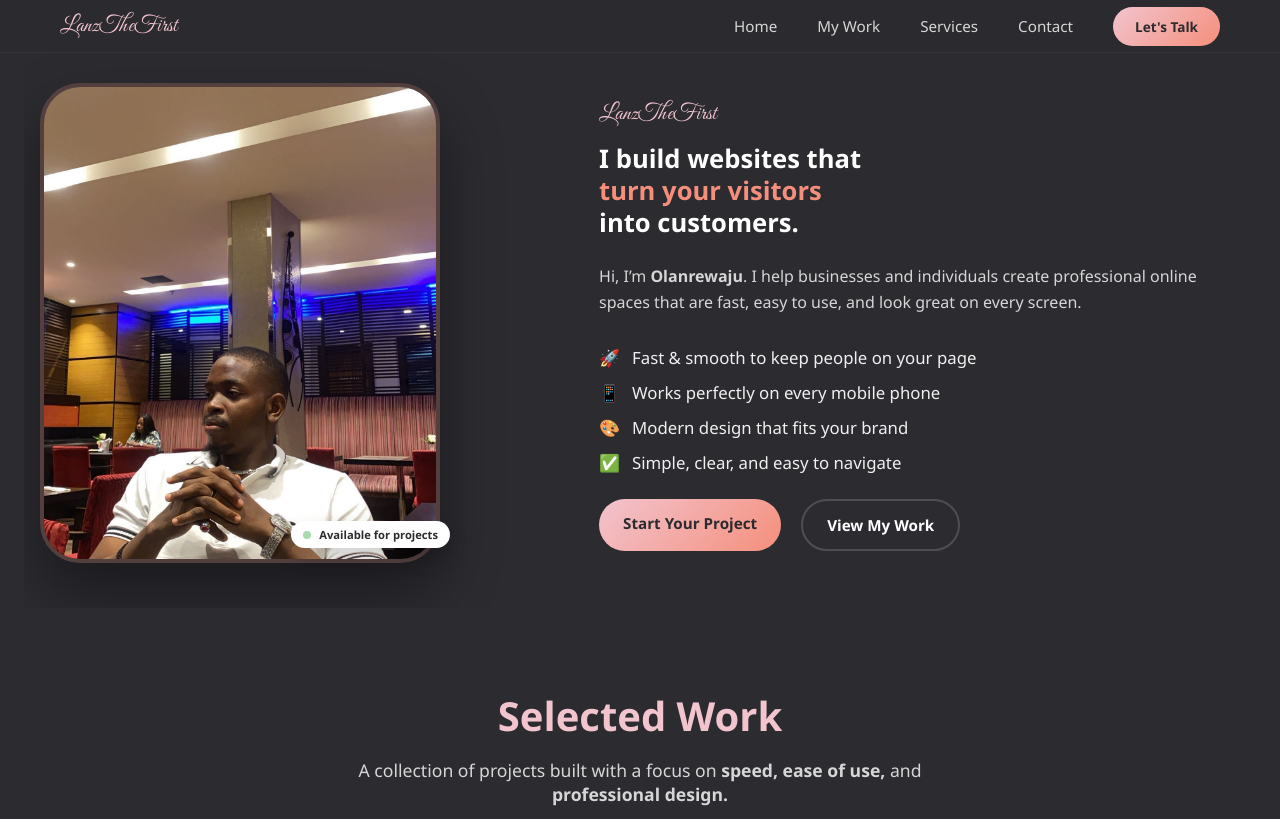
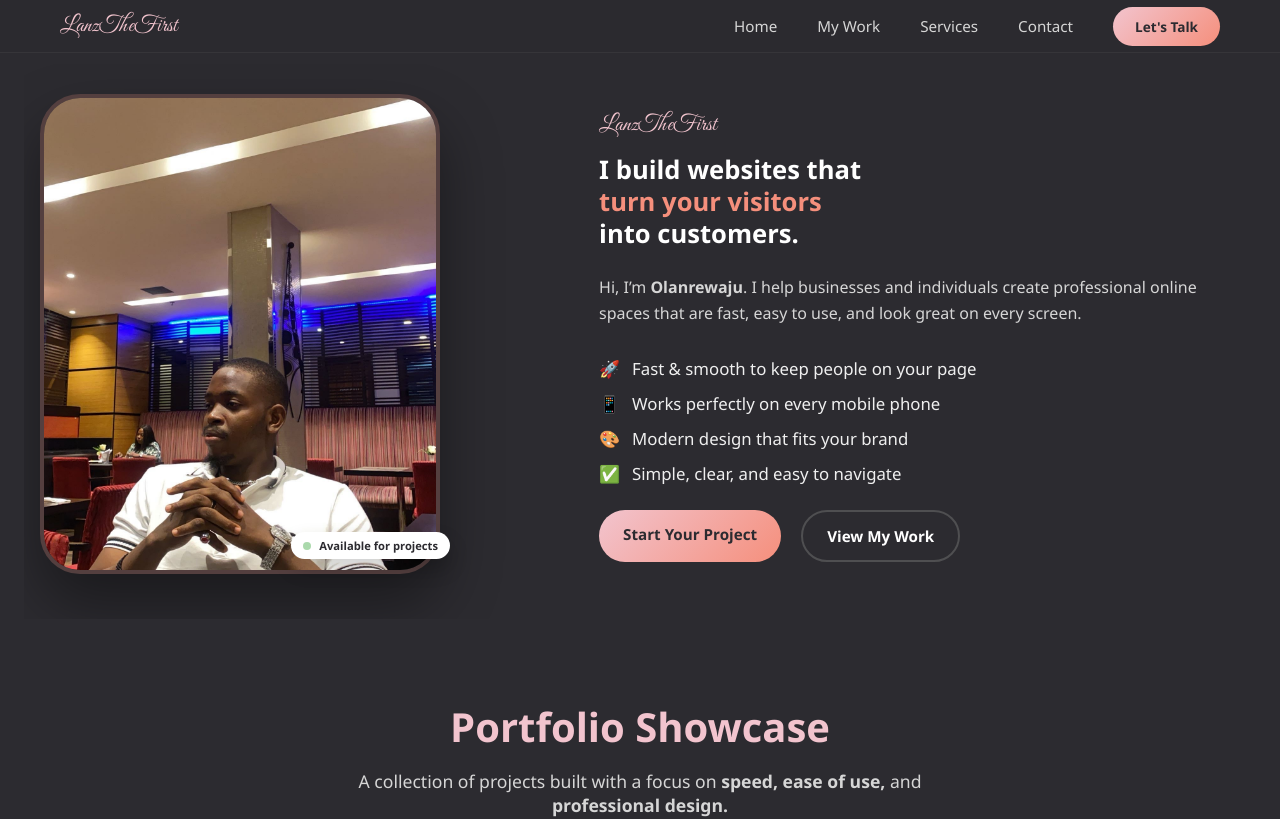
Before and after one commit to LanzTheFirst/Lanzthefirst, a React (Vite) app in the folder lanzthefirst/: page / in a window 1280 px wide. Shown: the top 819 px of the page. Built offline with nearby package versions, Linux system fonts and the light colour scheme.

Commit message:
Made the nav bar sticky and corrected some spelling errors in portfolio

```diff
--- a/lanzthefirst/src/components/Navbar.css
+++ b/lanzthefirst/src/components/Navbar.css
@@ -1,17 +1,20 @@
 .navbar {
-  position: sticky;
+  position: fixed;          /* 🔥 FIXED, not sticky */
   top: 0;
+  left: 0;
+  width: 100%;
   z-index: 1000;
+
   backdrop-filter: blur(15px);
-  background: rgba(44, 43, 48, 0.85); /* Slightly more transparent */
+  background: rgba(44, 43, 48, 0.85);
   border-bottom: 1px solid rgba(255, 255, 255, 0.05);
-  width: 100%;
 }
 
 .nav-inner {
   max-width: 1200px;
   margin: 0 auto;
   padding: 12px 20px;
+
   display: flex;
   align-items: center;
   justify-content: space-between;
@@ -43,7 +46,7 @@
   color: #f58f7c;
 }
 
-/* Call to Action Button in Nav */
+/* Call to Action Button */
 .nav-btn {
   background: linear-gradient(135deg, #f2c4ce, #f58f7c);
   color: #2C2B30 !important;
@@ -58,7 +61,7 @@
   box-shadow: 0 5px 15px rgba(245, 143, 124, 0.3);
 }
 
-/* Mobile Menu Toggle (Hamburger) */
+/* Mobile Menu Toggle */
 .menu-toggle {
   display: none;
   flex-direction: column;
@@ -82,28 +85,38 @@
     display: flex;
   }
 
-  /* Hamburger to 'X' animation */
-  .menu-toggle.open .bar:nth-child(1) { transform: translateY(8px) rotate(45deg); }
-  .menu-toggle.open .bar:nth-child(2) { opacity: 0; }
-  .menu-toggle.open .bar:nth-child(3) { transform: translateY(-8px) rotate(-45deg); }
+  .menu-toggle.open .bar:nth-child(1) {
+    transform: translateY(8px) rotate(45deg);
+  }
+
+  .menu-toggle.open .bar:nth-child(2) {
+    opacity: 0;
+  }
+
+  .menu-toggle.open .bar:nth-child(3) {
+    transform: translateY(-8px) rotate(-45deg);
+  }
 
   .nav-links {
     position: fixed;
     top: 0;
-    right: -100%; /* Hidden by default */
+    right: -100%;
     width: 70%;
     height: 100vh;
     padding-top: 80px;
+
     background: #2C2B30;
     flex-direction: column;
     justify-content: center;
     gap: 30px;
+
     transition: 0.4s ease-in-out;
-    box-shadow: -10px 0 30px rgba(0,0,0,0.5);
+    box-shadow: -10px 0 30px rgba(0, 0, 0, 0.5);
+    z-index: 999; /* stays under navbar */
   }
 
   .nav-links.active {
-    right: 0; /* Slides in */
+    right: 0;
   }
 
   .nav-links a {
--- a/lanzthefirst/src/components/Portfolio.jsx
+++ b/lanzthefirst/src/components/Portfolio.jsx
@@ -15,7 +15,7 @@ export default function Portfolio() {
   return (
     <section id="portfolio" className="portfolio-section">
       <div className="portfolio-container">
-        <h2>Selected Work</h2>
+        <h2>Portfolio Showcase</h2>
         <p className="portfolio-intro">
           A collection of projects built with a focus on <strong>speed, ease of use,</strong> and <strong>professional design.</strong>
         </p>
--- a/lanzthefirst/src/index.css
+++ b/lanzthefirst/src/index.css
@@ -8,6 +8,7 @@ body {
   font-family: 'Segoe UI', Tahoma, Geneva, Verdana, sans-serif;
   background-color: #2C2B30;
   color: #d6d6d6;
+  padding-top: 64px;
 }
 
 html, body {
```
